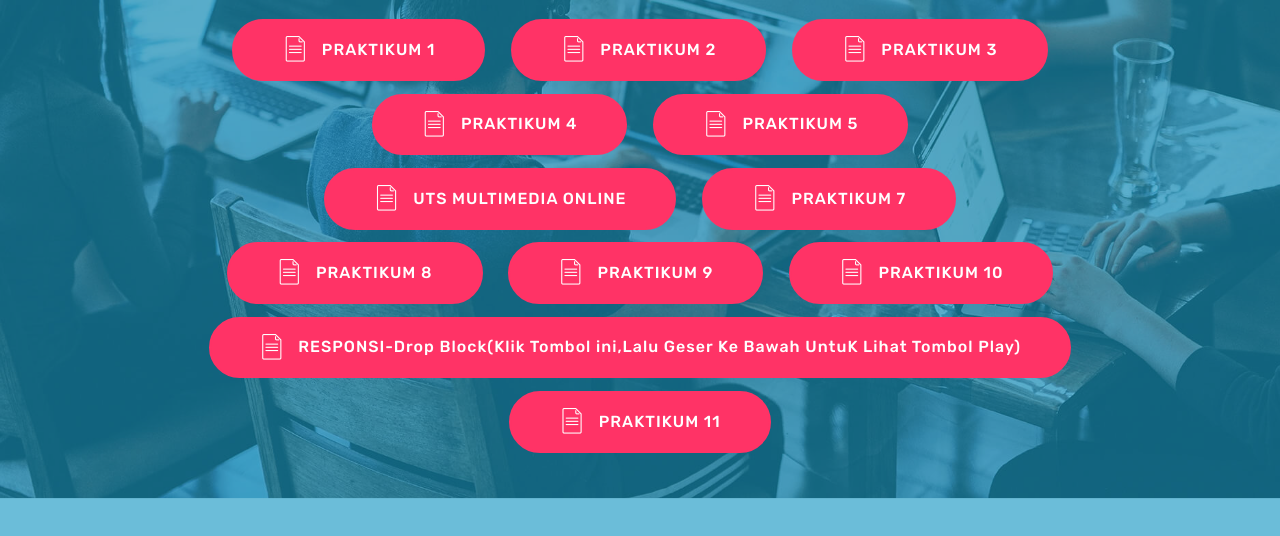
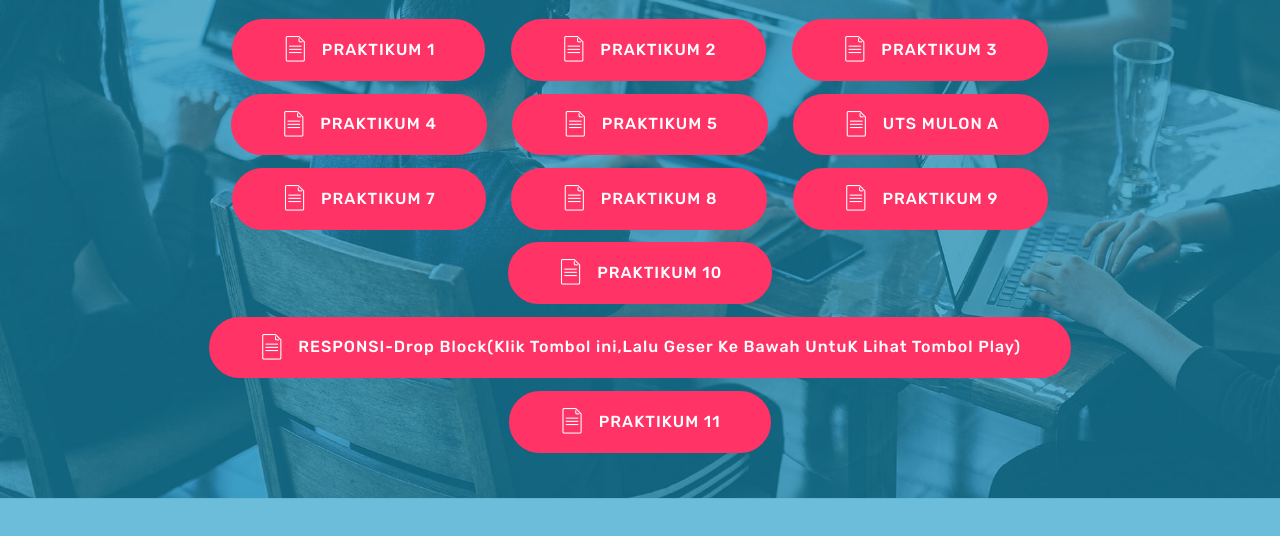
Before and after one commit to Ariandy007/1800016101-Multimedia-Online-A, a plain HTML site: page index.html in a window 1280 px wide. Shown: the part 378-914 px from the top of the page. Drawn offline with Linux system fonts and the light colour scheme; files whose address does not match are found by name.

Commit message:
Update index.html

```diff
--- a/index.html
+++ b/index.html
@@ -73,7 +73,7 @@
                         <span class="mbr-iconfont mbri-file"></span>PRAKTIKUM 3</a> <a class="btn btn-md btn-secondary display-4" href="page4.html">
                         <span class="mbr-iconfont mbri-file"></span>PRAKTIKUM 4</a> <a class="btn btn-md btn-secondary display-4" href="page5.html">
                         <span class="mbr-iconfont mbri-file"></span>PRAKTIKUM 5</a> <a class="btn btn-md btn-secondary display-4" href="page6.html">
-                        <span class="mbr-iconfont mbri-file"></span>UTS MULTIMEDIA ONLINE</a> <a class="btn btn-md btn-secondary display-4" href="page7.html">
+                        <span class="mbr-iconfont mbri-file"></span>UTS MULON A</a> <a class="btn btn-md btn-secondary display-4" href="page7.html">
                         <span class="mbr-iconfont mbri-file"></span>PRAKTIKUM 7</a> <a class="btn btn-md btn-secondary display-4" href="page8.html">
                         <span class="mbr-iconfont mbri-file"></span>PRAKTIKUM 8</a> <a class="btn btn-md btn-secondary display-4" href="page9.html">
                         <span class="mbr-iconfont mbri-file"></span>PRAKTIKUM 9</a> <a class="btn btn-md btn-secondary display-4" href="page10.html">
```
